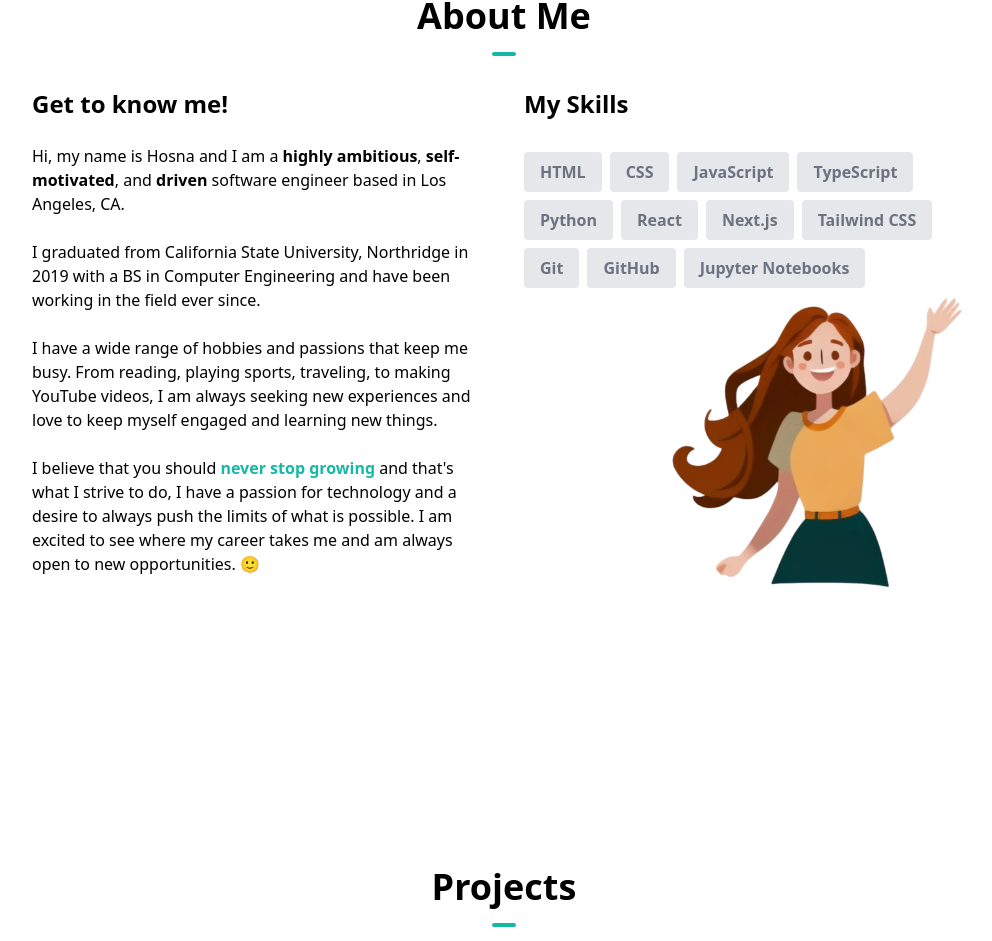
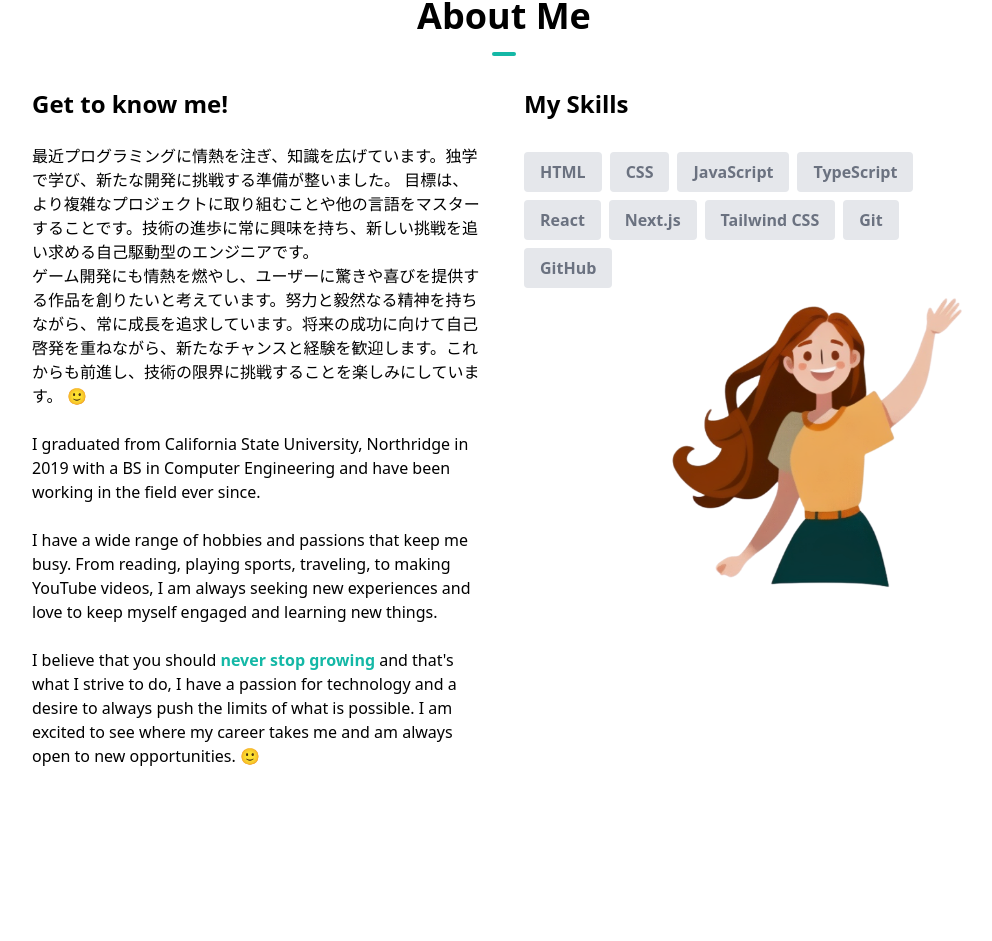
Before and after one commit to hqasmei/tailwindcss-and-nextjs-portfolio, a Next.js app: page / in a window 1280 px wide. Shown: the part 950-1891 px from the top of the page, without its empty margins (136-1128 px from the left). Built offline with nearby package versions, Linux system fonts and the light colour scheme.

Commit message:
Update AboutSection.tsx
delete skills. change text

```diff
--- a/components/AboutSection.tsx
+++ b/components/AboutSection.tsx
@@ -6,13 +6,11 @@ const skills = [
   { skill: "CSS" },
   { skill: "JavaScript" },
   { skill: "TypeScript" },
-  { skill: "Python" },
   { skill: "React" },
   { skill: "Next.js" },
   { skill: "Tailwind CSS" },
   { skill: "Git" },
   { skill: "GitHub" },
-  { skill: "Jupyter Notebooks" },
 ]
 
 const AboutSection = () => {
@@ -30,11 +28,7 @@ const AboutSection = () => {
               Get to know me!
             </h1>
             <p>
-              Hi, my name is Hosna and I am a{" "}
-              <span className="font-bold">{"highly ambitious"}</span>,
-              <span className="font-bold">{" self-motivated"}</span>, and
-              <span className="font-bold">{" driven"}</span> software engineer
-              based in Los Angeles, CA.
+              最近プログラミングに情熱を注ぎ、知識を広げています。独学で学び、新たな開発に挑戦する準備が整いました。 目標は、より複雑なプロジェクトに取り組むことや他の言語をマスターすることです。技術の進歩に常に興味を持ち、新しい挑戦を追い求める自己駆動型のエンジニアです。<br /> ゲーム開発にも情熱を燃やし、ユーザーに驚きや喜びを提供する作品を創りたいと考えています。努力と毅然なる精神を持ちながら、常に成長を追求しています。将来の成功に向けて自己啓発を重ねながら、新たなチャンスと経験を歓迎します。これからも前進し、技術の限界に挑戦することを楽しみにしています。 🙂
             </p>
             <br />
             <p>
```
